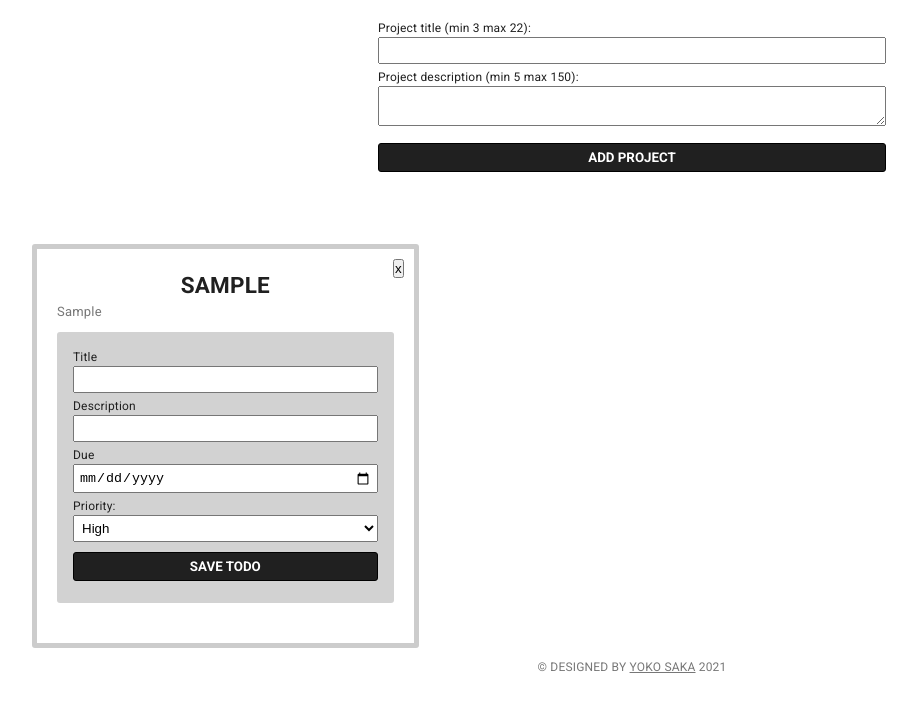
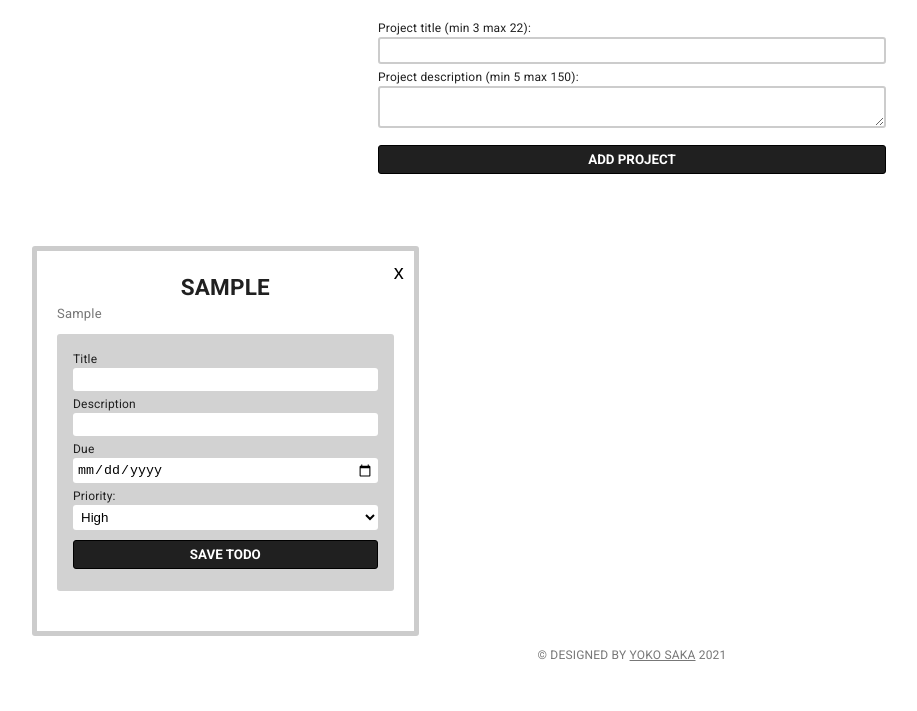
Before and after one commit to yoko-vicky/My-Todos, a website built with webpack: page dist/index.html in a window 1280 px wide. Both pictures are taken after typing "Sample", "Sample" into the empty fields and a click on the button "ADD PROJECT". Shown: the part 107-818 px from the top of the page, without its empty margins (8-925 px from the left). Built offline with nearby package versions, Linux system fonts and the light colour scheme.

Commit message:
Fix styles for remove buttons

```diff
--- a/src/scripts/index.js
+++ b/src/scripts/index.js
@@ -1,14 +1,10 @@
 import '../scss/main.scss';
 // import { formatDistance, subDays } from 'date-fns';
-import addToggleToMoreBtn from './mymodules/addToggleToMoreBtn';
 import { addProject } from './mymodules/addProject';
 import getSavedProjectsFromLS from './mymodules/getSavedProjectsFromLS';
 import renderProjects from './mymodules/renderProjects';
-// import addTodo from './mymodules/addTodo';
 
 const projects = getSavedProjectsFromLS();
 
 addProject(projects);
-addToggleToMoreBtn();
 renderProjects(projects);
-// addTodo(projects);
--- a/src/scripts/mymodules/addToggleToMoreBtn.js
+++ b/src/scripts/mymodules/addToggleToMoreBtn.js
@@ -1,8 +1,9 @@
-const addToggleToMoreBtn = () => {
-  const todoMoreBtn = document.querySelector('.todo__morebtn');
-  todoMoreBtn.addEventListener('click', () => {
-    todoMoreBtn.nextElementSibling.classList.toggle('active');
-  });
-};
+// const addToggleToMoreBtn = () => {
+//   const todoMoreBtns = document.querySelectorAll('.todo__morebtn');
+//   todoMoreBtn.addEventListener('click', () => {
+//     console.log('working');
 
-export default addToggleToMoreBtn;
+//   });
+// };
+
+// export default addToggleToMoreBtn;
--- a/src/scripts/mymodules/renderProjects.js
+++ b/src/scripts/mymodules/renderProjects.js
@@ -98,6 +98,9 @@ const generateTodoItemDOM = (todo, project, projects) => {
   todoItem.appendChild(generateTodoMoreDOM(todo, project, projects));
 
   todoRmBtn.addEventListener('click', () => removeTodo(todo, project, projects));
+  todoMoreBtn.addEventListener('click', () => {
+    todoMoreBtn.nextElementSibling.classList.toggle('active');
+  });
 
   return todoItem;
 };
--- a/src/scss/base/_base.scss
+++ b/src/scss/base/_base.scss
@@ -34,27 +34,29 @@ img {
   max-width: 100%;
 }
 
-// input,
-// button,
-// textarea {
-//   margin: 0;
-//   padding: 0;
-//   background: none;
-//   border: none;
-//   border-radius: 0;
-//   outline: none;
-//   appearance: none;
-// }
+input,
+button,
+textarea {
+  margin: 0;
+  padding: 0;
+  background: none;
+  border: none;
+  border-radius: 0;
+  outline: none;
+  appearance: none;
+  cursor: pointer;
+}
 
-// select {
-//   margin: 0;
-//   padding: 0;
-//   background: none;
-//   border: none;
-//   border-radius: 0;
-//   outline: none;
-//   appearance: none;
-// }
+select {
+  margin: 0;
+  padding: 0;
+  background: none;
+  border: none;
+  border-radius: 0;
+  outline: none;
+  // appearance: none;
+  cursor: pointer;
+}
 
 table {
   border-collapse: collapse;
--- a/src/scss/components/_project.scss
+++ b/src/scss/components/_project.scss
@@ -9,6 +9,7 @@
     position: absolute;
     top: 1rem;
     right: 1rem;
+    font-size: 2rem;
   }
 
   &__title {
@@ -19,6 +20,26 @@
     color: $grey;
     font-size: 1.3rem;
     text-align: left;
+  }
+
+  &__field {
+    width: 100%;
+    margin: 0 auto 0.4rem;
+
+    span {
+      display: block;
+      margin-right: 0.4rem;
+      font-size: 1.2rem;
+    }
+
+    input,
+    select,
+    textarea {
+      width: 100%;
+      padding: 0.4rem;
+      background: $white;
+      border-radius: 3px;
+    }
   }
 
   &__form {
@@ -36,30 +57,24 @@
     &.edit-todo-form {
       background: $white;
       margin: 1rem auto 0;
+
+      input,
+      select,
+      textarea {
+        border: 2px solid $light-grey-1;
+      }
     }
 
     &.add-project-form {
       width: $basic-width;
       max-width: 54rem;
       margin: 0 auto 5rem;
-    }
-  }
 
-  &__field {
-    width: 100%;
-    margin: 0 auto 0.4rem;
-
-    span {
-      display: block;
-      margin-right: 0.4rem;
-      font-size: 1.2rem;
-    }
-
-    input,
-    select,
-    textarea {
-      width: 100%;
-      padding: 0.4rem;
+      input,
+      select,
+      textarea {
+        border: 2px solid $light-grey-1;
+      }
     }
   }
 
--- a/src/scss/components/_todo.scss
+++ b/src/scss/components/_todo.scss
@@ -23,6 +23,7 @@
     position: absolute;
     top: 1rem;
     right: 1rem;
+    font-size: 1.8rem;
   }
 
   &__due {
```
Also changed, not shown: dist/index.bundle.js.
